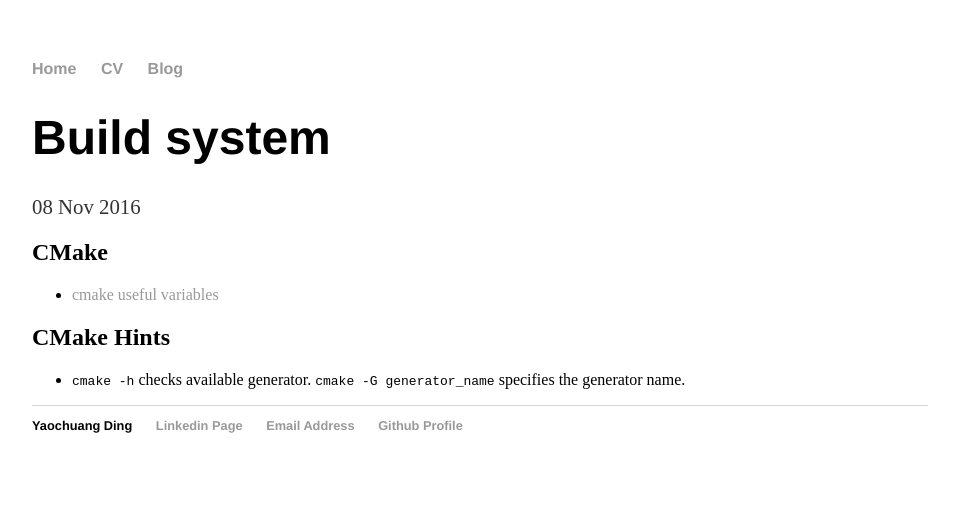
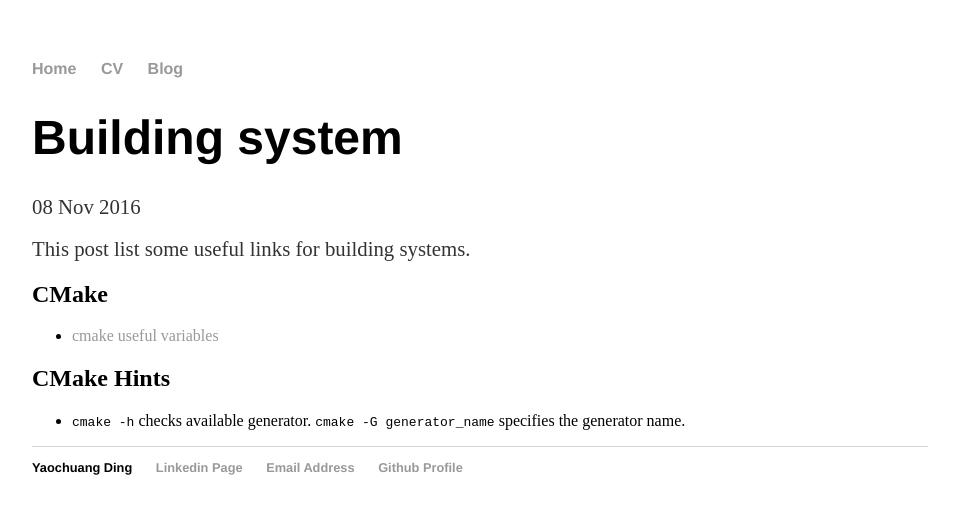
Before and after one commit to ychding11/ychding11.github.io, a Jekyll site: the page built from _posts/2016-08-11-Build-System.md, in a window 1280 px wide. Shown: the top 514 px of the page, without its empty margins (160-1119 px from the left). Built offline with Jekyll 4.4.1, drawn with Linux system fonts in a browser that asks for light colours.

Commit message:
add summary for post.

```diff
--- a/_posts/2016-08-11-Build-System.md
+++ b/_posts/2016-08-11-Build-System.md
@@ -1,8 +1,9 @@
 ---
 layout: post
-title: "Build system"
+title: "Building system"
 date: 2016-11-08
 ---
+This post list some useful links for building systems.
 
 ## CMake
 + [cmake useful variables](https://cmake.org/Wiki/CMake_Useful_Variables)
```
Also changed, not shown: _posts/2016-08-21-Projection.md (+1 -0 lines).
